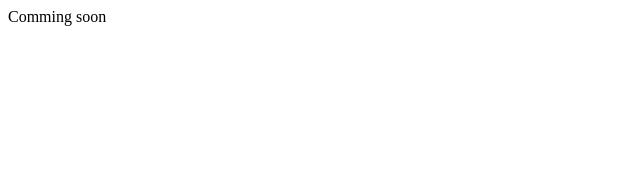
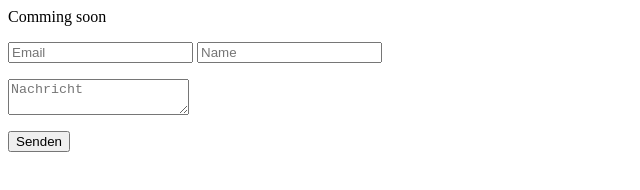
Before and after one commit to Yobihub/SGreport, a plain HTML site: page index.html in a window 1280 px wide. Shown: the whole page, without its empty margins (0-640 px from the left). Drawn offline with Linux system fonts and the light colour scheme.

Commit message:
Update index.html

```diff
--- a/index.html
+++ b/index.html
@@ -1 +1,14 @@
 Comming soon
+<form name="contact" method="POST" data-netlify-recaptcha="true" data-netlify="true">
+    <p>
+      <input type="email" name="email" placeholder="Email" required/>
+      <input type="text" name="name" placeholder="Name" required/>
+    </p>
+    <p>
+      <textarea name="message" placeholder="Nachricht"></textarea>
+    </p>
+    <div data-netlify-recaptcha="false"></div>
+    <p>
+      <button type="submit">Senden</button>
+    </p>
+  </form>
```
